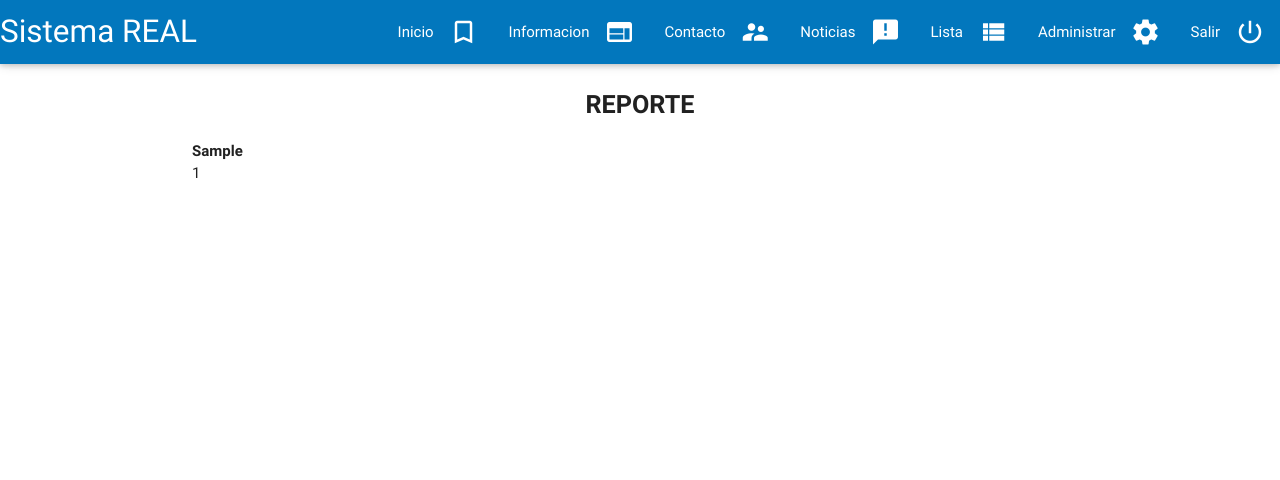
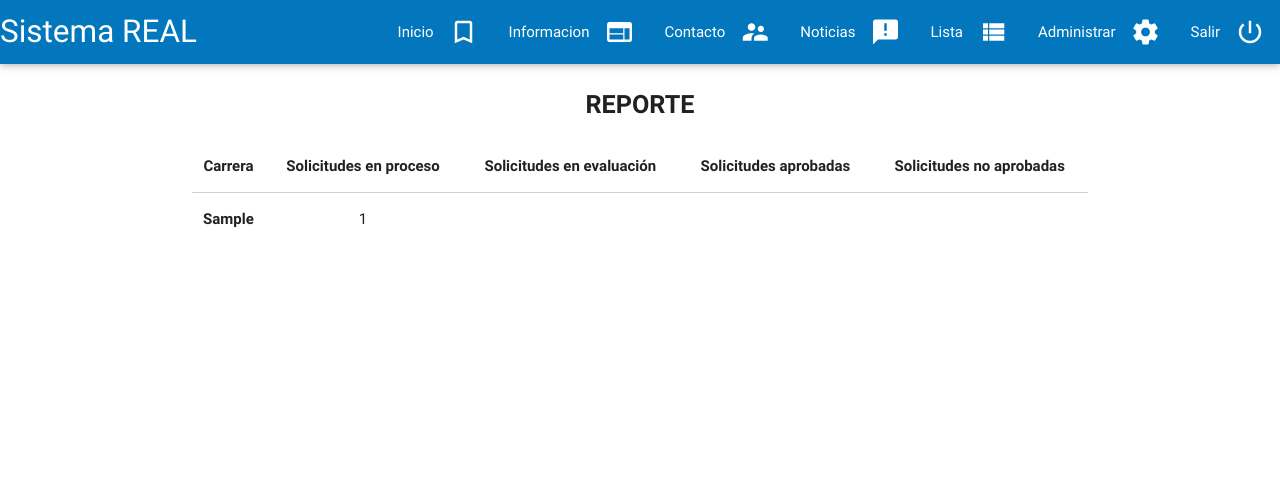
Before and after one commit to Reynald0/Real, a Django app: page /reporte_carreras/ in a window 1280 px wide. Shown: the top 480 px of the page. Run offline with Django 3.2, Linux system fonts and the light colour scheme; a user stored in the database is signed in; tables that the repository leaves empty hold one stand-in row (values such as "Sample post").

Commit message:
Reporte por carreras
** Se muestra un reporte por carrera y estado de solicitud por cantidad.

```diff
--- a/templates/cuentas/reporte.html
+++ b/templates/cuentas/reporte.html
@@ -4,12 +4,25 @@
 	REPORTE
 {% endblock encabezado%}
 {% block contenido %}
-	{% for carrera in lista_carreras %}
-        {% for llave, valor in carrera.items %}
-            <b>{{ llave }}</b><br/>
-            {% for indice in valor %}
-                {{ indice }}
-            {% endfor %}<br/><br/>
-        {% endfor %}
-    {% endfor %}
+    <table class="highlight centered responsive-table">
+				 <thead>
+					 <th>Carrera</th>
+					 <th>Solicitudes en proceso</th>
+                     <th>Solicitudes en evaluación</th>
+					 <th>Solicitudes aprobadas</th>
+					 <th>Solicitudes no aprobadas</th>
+				 </thead>
+				 <tbody>
+                 {% for carrera in lista_carreras %}
+                    {% for llave, valor in carrera.items %}
+                        <tr>
+                            <td><b>{{ llave }}</b></td>
+                            {% for indice in valor %}
+                                <td>{{ indice }}</td>
+                            {% endfor %}
+                        </tr>
+                    {% endfor %}
+                 {% endfor %}
+				 </tbody>
+			 </table>
 {% endblock contenido %}
```
